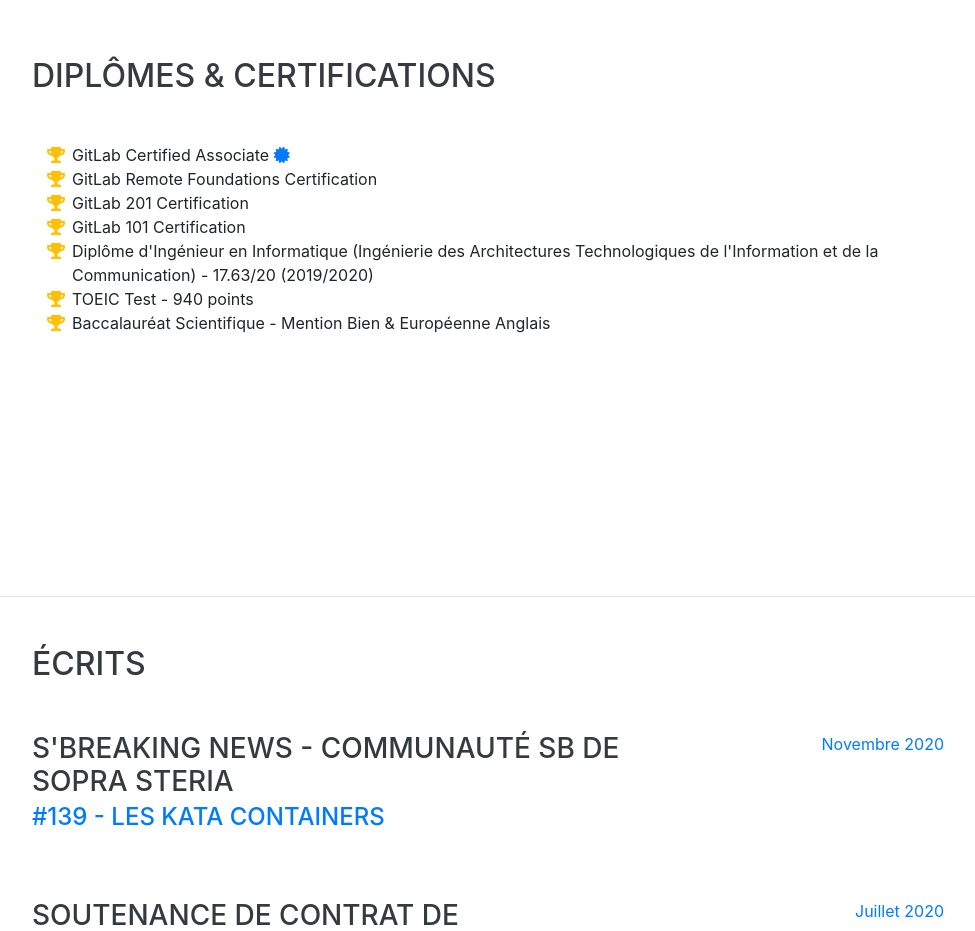
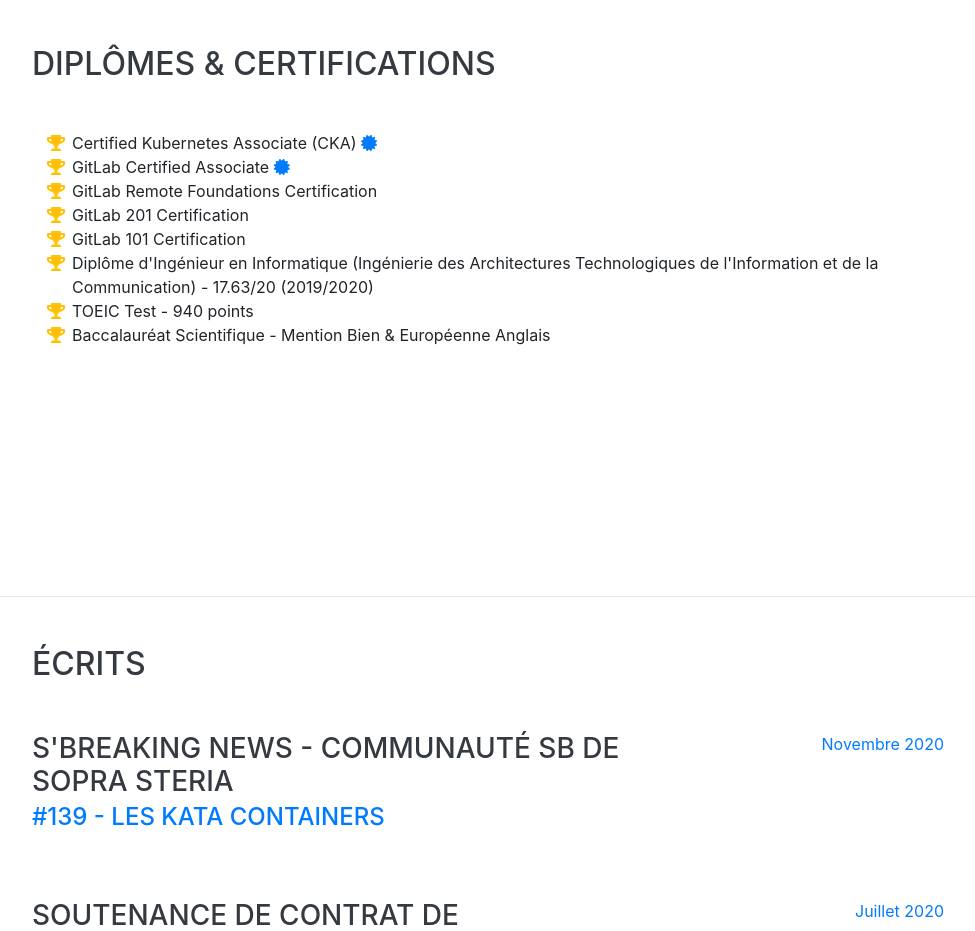
Before and after one commit to empty-spaces/empty-spaces.github.io, a website with bundled scripts: page index.html in a window 1280 px wide. Shown: the part 9920-10851 px from the top of the page, without its empty margins (288-1263 px from the left). Built offline with nearby package versions, Linux system fonts and the light colour scheme; a web font is replaced by a local one.

Commit message:
add CKA certification

```diff
--- a/index.html
+++ b/index.html
@@ -802,6 +802,13 @@
         <ul class="fa-ul mb-0">
           <li>
             <i class="fa-li fa fa-trophy text-warning"></i>
+            Certified Kubernetes Associate (CKA)
+            <a href="https://ti-user-certificates.s3.amazonaws.com/e0df7fbf-a057-42af-8a1f-590912be5460/1b6c0709-c9f2-42fb-b7f7-c74cecaf676a-clement-lefevre-cf47749f-6637-483f-924a-af6885655d85-certificate.pdf" target=_blank >
+            	<i class="fas fa-certificate"></i>
+            </a>
+          </li>
+          <li>
+            <i class="fa-li fa fa-trophy text-warning"></i>
             GitLab Certified Associate
             <a href="https://api.badgr.io/public/assertions/vDXvSosEQhuO6NIqchmW4Q?identity__email=lefevreclement27%40gmail.com" target=_blank >
             	<i class="fas fa-certificate"></i>
```
